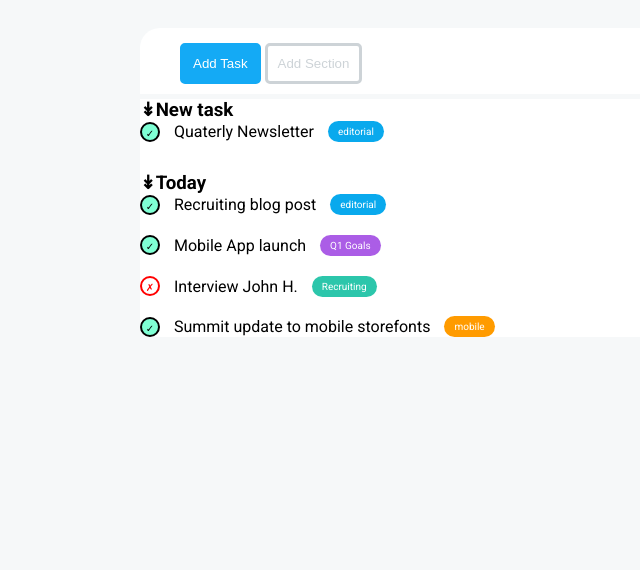
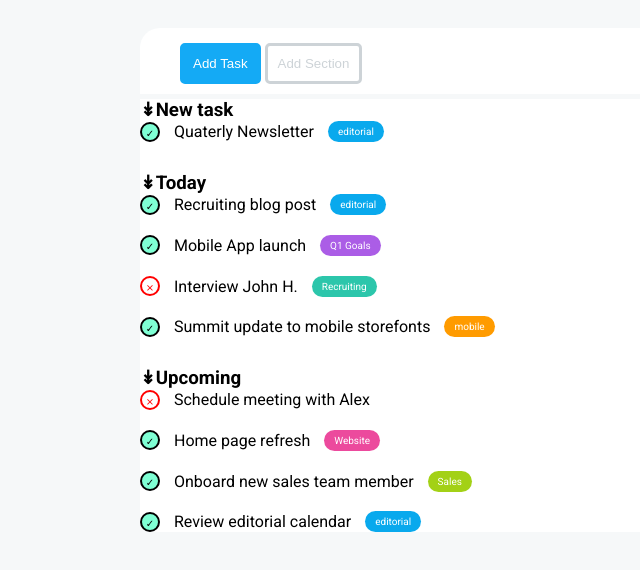
Before and after one commit to DamianoSpampinato/html-css-toboolist, a plain HTML site: page index.html in a window 1280 px wide. Shown: the part 82-652 px from the top of the page, without its empty margins (0-640 px from the left). Drawn offline with Linux system fonts and the light colour scheme.

Commit message:
feat: add section upcoming

```diff
--- a/index.html
+++ b/index.html
@@ -43,7 +43,7 @@
                 </div>
 
                 <div class="row">
-                    <span class="circle fail">&cross;</span>
+                    <span class="circle fail">&Cross;</span>
                     <span class="section-text">Interview John H.</span>
                     <span class="tag tag-g">Recruiting</span>
                 </div>
@@ -56,6 +56,30 @@
 
             </div>
 
+            <div class="task-list">
+                <h3>&Darr;Upcoming</h3>
+                <div class="row">
+                    <span class="circle fail">&Cross;</span>
+                    <span class="section-text">Schedule meeting with Alex</span>
+                </div>
+
+                <div class="row">
+                    <span class="circle done">&check;</span>
+                    <span class="section-text">Home page refresh</span>
+                    <span class="tag tag-p">Website</span>
+                </div>
+
+                <div class="row">
+                    <span class="circle done">&check;</span>
+                    <span class="section-text">Onboard new sales team member</span>
+                    <span class="tag tag-vo">Sales</span>
+                </div>
+
+                <div class="task-list">
+                    <span class="circle done">&check;</span>
+                    <span class="section-text">Review editorial calendar</span>
+                    <span class="tag tag-b">editorial</span>
+                </div>
 
 
 
--- a/style.css
+++ b/style.css
@@ -146,3 +146,10 @@ I/NPUT SECTION
 .tag-o{
     background-color: #ff9b00;
 }
+ .tag-p{
+    background-color: #ec4a9d;
+ }
+
+ .tag-vo{
+    background-color: #a3d116;
+ }
```
